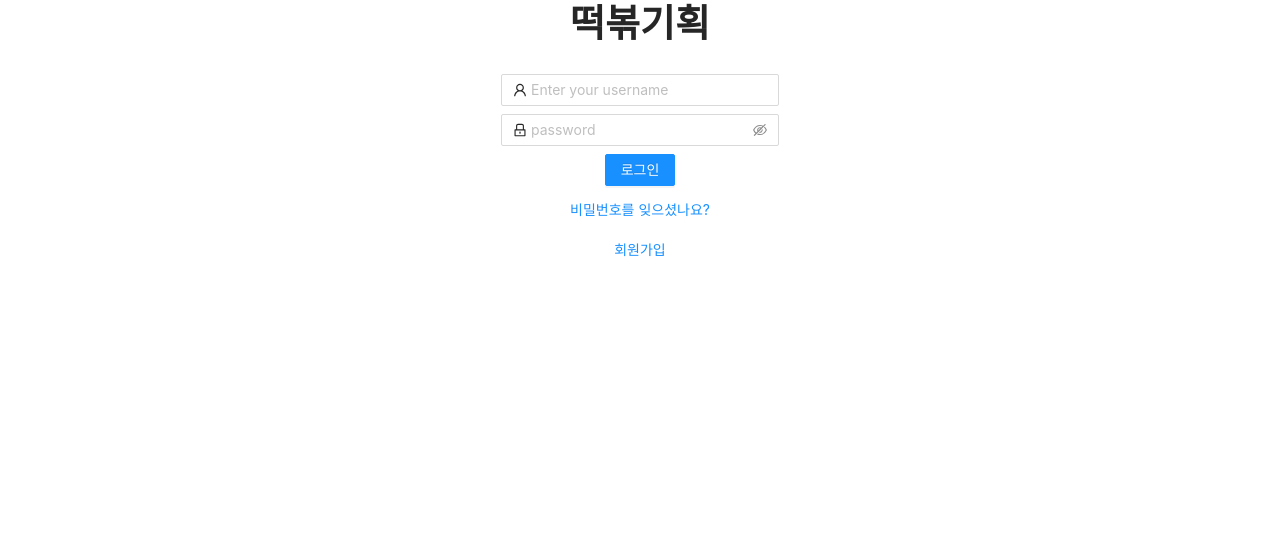
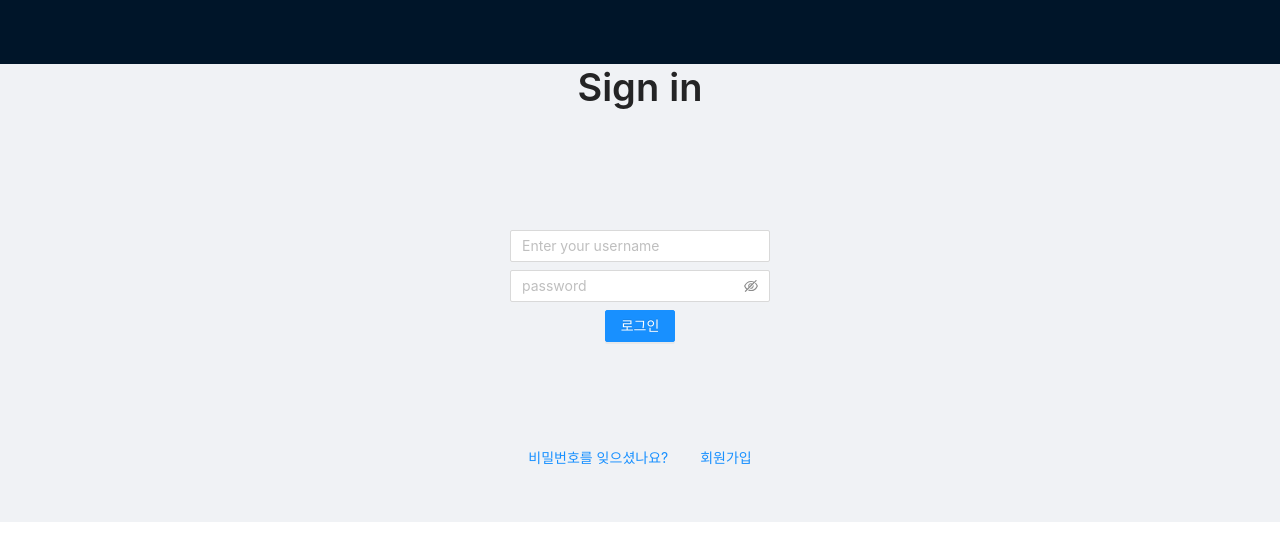
Before and after one commit to D-DUCKS/spicy-diary-front, a React (Create React App) app: page / in a window 1280 px wide. Shown: the top 560 px of the page. Built offline with nearby package versions, Linux system fonts and the light colour scheme.

Commit message:
feature: Login 컴포넌트 layout 잡는 중

```diff
--- a/src/container/Login.tsx
+++ b/src/container/Login.tsx
@@ -1,27 +1,38 @@
-import React from 'react';
-import { Button, Input, Space, Typography } from 'antd';
+import React, {useEffect} from 'react';
+import { Button, Input, Space, Typography, Layout } from 'antd';
 import { EyeInvisibleOutlined, EyeTwoTone, UserOutlined, LockOutlined  } from '@ant-design/icons';
 
 const Login: React.FC = () => {
     const { Title } = Typography;
+    const { Header, Footer, Content } = Layout;
 
     return (
-        <div>
-            <Space direction="vertical">
-                <Title>떡볶기획</Title>
+        <Layout>
+            <Header>
+                <title>떡볶기획</title>
+            </Header>
+            <Content>
+                <Space direction="vertical" size={100}>
+                    <Title>Sign in</Title>
+                    <Space direction="vertical" size="small">
                         <Input
-                    placeholder="Enter your username"
-                    prefix={<UserOutlined className="site-form-item-icon" />} />
+                            placeholder="Enter your username"/>
                         <Input.Password
                             placeholder="password"
-                    prefix={<LockOutlined />}
                             iconRender={visible => (visible ? <EyeTwoTone /> : <EyeInvisibleOutlined />)}
                         />
                         <Button type="primary">로그인</Button>
+                    </Space>
+                    <div>
                         <Button type="link">비밀번호를 잊으셨나요?</Button>
                         <Button type="link">회원가입</Button>
+                    </div>
                 </Space>
-        </div>
+            </Content>
+            <Footer>
+
+            </Footer>
+        </Layout>
     )
 };
 
```
Lines whose indentation alone changed are shown as unchanged.
